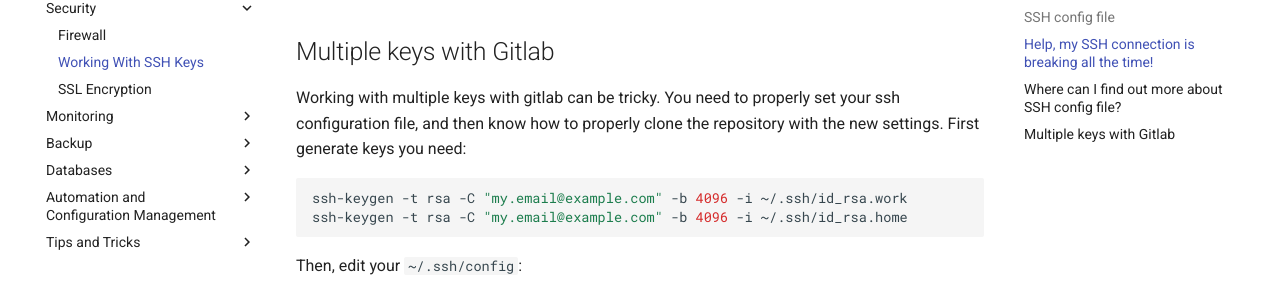
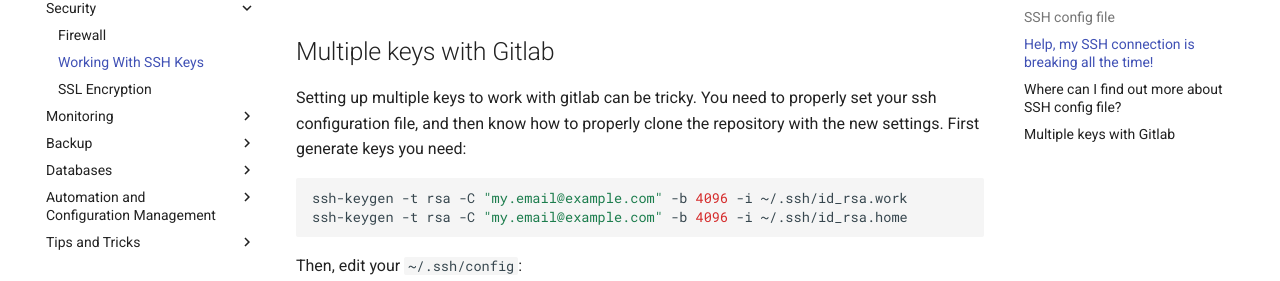
Before and after one commit to petarGitNik/sys-admin-docs, an MkDocs documentation site: the page built from docs/security/ssh.md, in a window 1280 px wide and 900 px high, scrolled down 2277 px. Shown: the part 172-453 px from the top of the window. Built offline with MkDocs 1.6.1 and Material for MkDocs 9.7.7, drawn with Linux system fonts in a browser that asks for light colours; old or Windows-style settings are respelled for this version of MkDocs.

Commit message:
Amend syntacting mistake

````diff
--- a/docs/security/ssh.md
+++ b/docs/security/ssh.md
@@ -98,7 +98,7 @@ man ssh_config
 
 ## Multiple keys with Gitlab
 
-Working with multiple keys with gitlab can be tricky. You need to properly set your ssh configuration file, and then know how to properly clone the repository with the new settings. First generate keys you need:
+Setting up multiple keys to work with gitlab can be tricky. You need to properly set your ssh configuration file, and then know how to properly clone the repository with the new settings. First generate keys you need:
 
 ```bash
 ssh-keygen -t rsa -C "my.email@example.com" -b 4096 -i ~/.ssh/id_rsa.work
````
